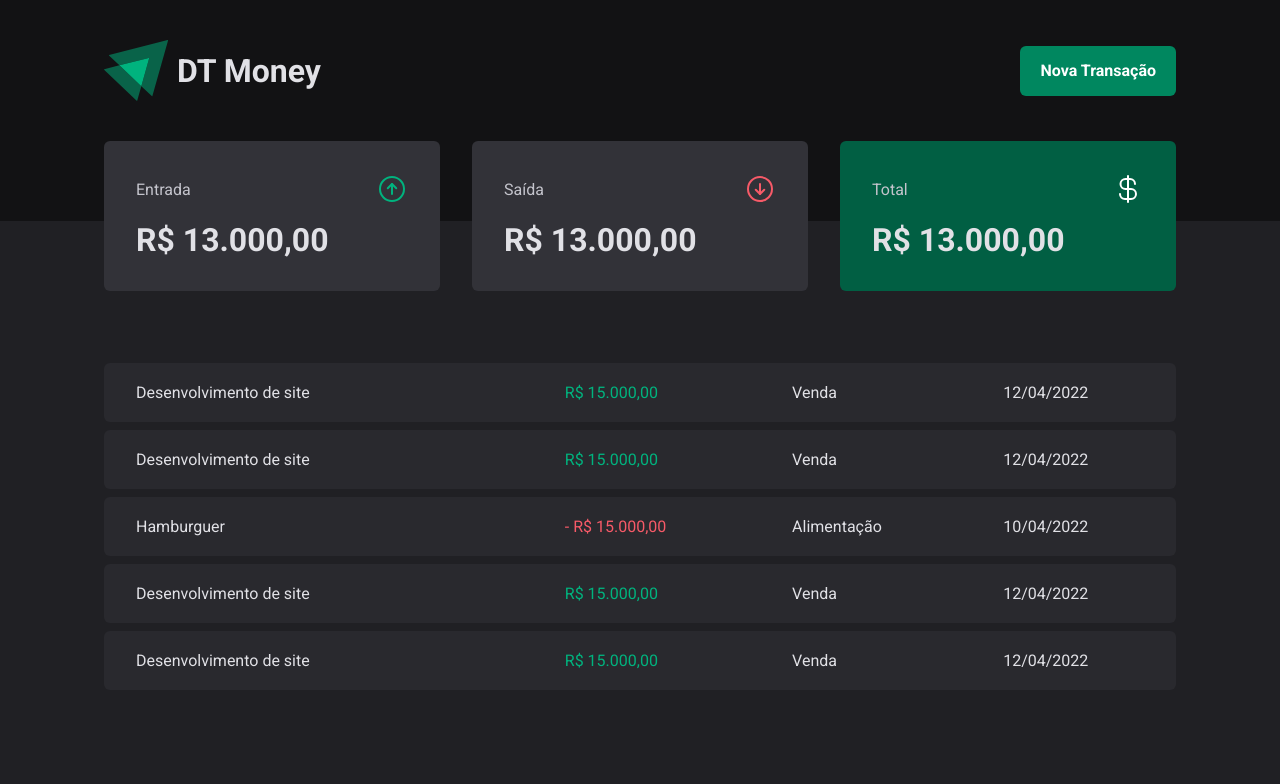
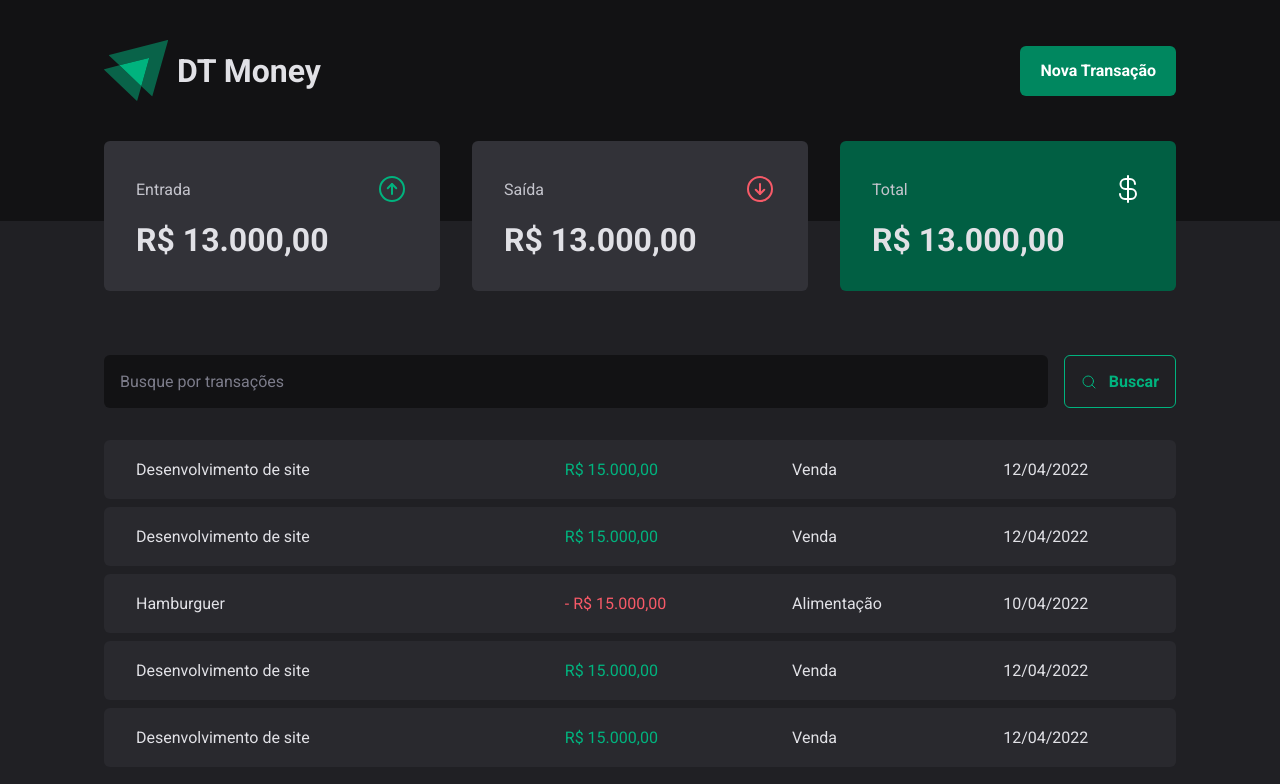
Before and after one commit to joaohenriquefernandes/ignite-dt-money, a React (Vite) app: page / in a window 1280 px wide. Shown: the top 784 px of the page. Built offline with nearby package versions, Linux system fonts and the light colour scheme.

Commit message:
feat: create search form component

```diff
--- /dev/null
+++ b/src/pages/Transactions/components/SearchForm/index.tsx
@@ -0,0 +1,15 @@
+import { MagnifyingGlass } from 'phosphor-react';
+
+import { SearchFormContainer } from './styles';
+
+export function SearchForm() {
+  return (
+    <SearchFormContainer>
+      <input type="text" placeholder="Busque por transações" />
+      <button type="submit">
+        <MagnifyingGlass />
+        Buscar
+      </button>
+    </SearchFormContainer>
+  );
+}
--- /dev/null
+++ b/src/pages/Transactions/components/SearchForm/styles.ts
@@ -0,0 +1,44 @@
+import styled from 'styled-components';
+
+export const SearchFormContainer = styled.form`
+  display: flex;
+  gap: 1rem;
+
+  input {
+    flex: 1;
+    border-radius: 6px;
+    border: 0;
+    background: ${(props) => props.theme['gray-900']};
+    color: ${(props) => props.theme['gray-300']};
+    padding: 1rem;
+
+    &::placeholder {
+      color: ${(props) => props.theme['gray-500']};
+    }
+  }
+
+  button {
+    display: flex;
+    align-items: center;
+    justify-content: center;
+    gap: 0.75rem;
+    border: 0;
+    padding: 1rem;
+    background: transparent;
+    border: 1px solid ${(props) => props.theme['green-300']};
+    color: ${(props) => props.theme['green-300']};
+    font-weight: bold;
+    border-radius: 6px;
+    cursor: pointer;
+
+    &:hover {
+      background: ${(props) => props.theme['green-500']};
+      border: 1px solid ${(props) => props.theme['green-500']};
+      color: ${(props) => props.theme.white};
+      transition:
+        background-color 0.2s,
+        color 0.2s,
+        border-color 0.2s;
+    }
+  }
+`;
--- a/src/pages/Transactions/index.tsx
+++ b/src/pages/Transactions/index.tsx
@@ -1,6 +1,7 @@
 import { Header } from '../../components/Header';
 import { Summary } from '../../components/Summary';
 
+import { SearchForm } from './components/SearchForm';
 import {
   PriceHighlight,
   TransactionsContainer,
@@ -14,6 +15,8 @@
       <Summary />
 
       <TransactionsContainer>
+        <SearchForm />
+
         <TransactionsTable>
           <tbody>
             <tr>
--- a/src/pages/Transactions/styles.ts
+++ b/src/pages/Transactions/styles.ts
@@ -11,7 +11,7 @@
   width: 100%;
   border-collapse: separate;
   border-spacing: 0 0.5rem;
-  /* margin-top: 1.5rem; */
+  margin-top: 1.5rem;
 
   td {
     padding: 1.25rem 2rem;
```
